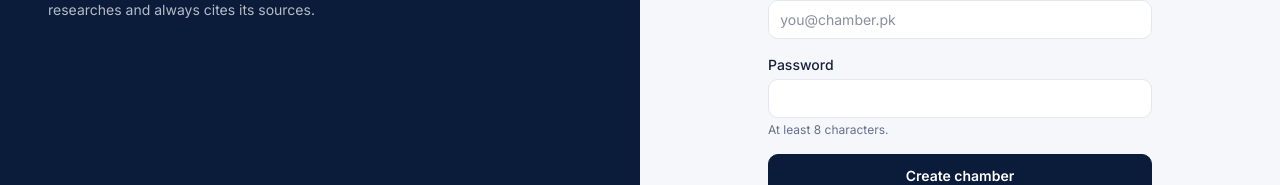
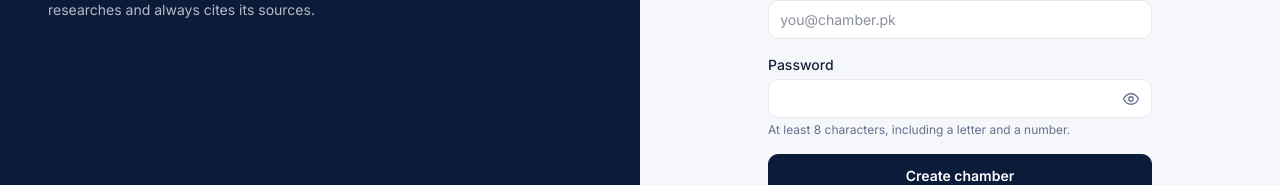
Before and after one commit to ghulamjelani-ai/lexmind-ai, a Next.js app in the folder frontend/: page /signup in a window 1280 px wide. Shown: the part 470-655 px from the top of the page. Built offline with nearby package versions, Linux system fonts and the light colour scheme; no server answers.

Commit message:
Add show-password toggle and stronger signup password rule

```diff
--- a/frontend/src/app/login/page.tsx
+++ b/frontend/src/app/login/page.tsx
@@ -115,19 +115,53 @@ function Field({
   autoComplete?: string;
   inputMode?: "numeric";
 }) {
+  const [reveal, setReveal] = useState(false);
+  const isPassword = type === "password";
+  const inputType = isPassword && reveal ? "text" : type;
   return (
     <label className="block">
       <span className="mb-1 block text-sm font-medium text-[var(--text)]">{label}</span>
+      <div className="relative">
         <input
-        type={type}
+          type={inputType}
           value={value}
           onChange={(e) => onChange(e.target.value)}
           placeholder={placeholder}
           autoComplete={autoComplete}
           inputMode={inputMode}
           required
-        className="input"
+          className={`input ${isPassword ? "pr-10" : ""}`}
         />
+        {isPassword && (
+          <button
+            type="button"
+            onClick={() => setReveal((r) => !r)}
+            aria-label={reveal ? "Hide password" : "Show password"}
+            className="absolute inset-y-0 right-0 flex items-center px-3 text-[var(--muted)] transition hover:text-[var(--text)]"
+          >
+            {reveal ? <EyeOff /> : <Eye />}
+          </button>
+        )}
+      </div>
     </label>
   );
 }
+
+function Eye() {
+  return (
+    <svg width="18" height="18" viewBox="0 0 24 24" fill="none" stroke="currentColor" strokeWidth="1.7" strokeLinecap="round" strokeLinejoin="round">
+      <path d="M2 12s3.5-7 10-7 10 7 10 7-3.5 7-10 7-10-7-10-7z" />
+      <circle cx="12" cy="12" r="3" />
+    </svg>
+  );
+}
+
+function EyeOff() {
+  return (
+    <svg width="18" height="18" viewBox="0 0 24 24" fill="none" stroke="currentColor" strokeWidth="1.7" strokeLinecap="round" strokeLinejoin="round">
+      <path d="M3 3l18 18" />
+      <path d="M10.6 10.6a3 3 0 0 0 4.2 4.2" />
+      <path d="M9.9 5.1A10 10 0 0 1 12 5c6.5 0 10 7 10 7a17 17 0 0 1-3.4 4.1M6.1 6.1A17 17 0 0 0 2 12s3.5 7 10 7a10 10 0 0 0 3-.5" />
+    </svg>
+  );
+}
--- a/frontend/src/app/signup/page.tsx
+++ b/frontend/src/app/signup/page.tsx
@@ -45,8 +45,8 @@ export default function SignupPage() {
       setError("Chamber ID must be at least 2 characters (letters, numbers, dashes).");
       return;
     }
-    if (password.length < 8) {
-      setError("Password must be at least 8 characters.");
+    if (password.length < 8 || !/[a-zA-Z]/.test(password) || !/[0-9]/.test(password)) {
+      setError("Password must be at least 8 characters and include a letter and a number.");
       return;
     }
 
@@ -142,7 +142,9 @@ export default function SignupPage() {
             <Field label="Email" type="email" value={email} onChange={setEmail} placeholder="you@chamber.pk" autoComplete="email" />
             <div>
               <Field label="Password" type="password" value={password} onChange={setPassword} autoComplete="new-password" />
-              <p className="mt-1 text-xs text-[var(--muted)]">At least 8 characters.</p>
+              <p className="mt-1 text-xs text-[var(--muted)]">
+                At least 8 characters, including a letter and a number.
+              </p>
             </div>
 
             {error && <p className="badge badge-bad w-full justify-start px-3 py-2 font-normal">{error}</p>}
@@ -179,18 +181,52 @@ function Field({
   placeholder?: string;
   autoComplete?: string;
 }) {
+  const [reveal, setReveal] = useState(false);
+  const isPassword = type === "password";
+  const inputType = isPassword && reveal ? "text" : type;
   return (
     <label className="block">
       <span className="mb-1 block text-sm font-medium text-[var(--text)]">{label}</span>
+      <div className="relative">
         <input
-        type={type}
+          type={inputType}
           value={value}
           onChange={(e) => onChange(e.target.value)}
           placeholder={placeholder}
           autoComplete={autoComplete}
           required
-        className="input"
+          className={`input ${isPassword ? "pr-10" : ""}`}
         />
+        {isPassword && (
+          <button
+            type="button"
+            onClick={() => setReveal((r) => !r)}
+            aria-label={reveal ? "Hide password" : "Show password"}
+            className="absolute inset-y-0 right-0 flex items-center px-3 text-[var(--muted)] transition hover:text-[var(--text)]"
+          >
+            {reveal ? <EyeOff /> : <Eye />}
+          </button>
+        )}
+      </div>
     </label>
   );
 }
+
+function Eye() {
+  return (
+    <svg width="18" height="18" viewBox="0 0 24 24" fill="none" stroke="currentColor" strokeWidth="1.7" strokeLinecap="round" strokeLinejoin="round">
+      <path d="M2 12s3.5-7 10-7 10 7 10 7-3.5 7-10 7-10-7-10-7z" />
+      <circle cx="12" cy="12" r="3" />
+    </svg>
+  );
+}
+
+function EyeOff() {
+  return (
+    <svg width="18" height="18" viewBox="0 0 24 24" fill="none" stroke="currentColor" strokeWidth="1.7" strokeLinecap="round" strokeLinejoin="round">
+      <path d="M3 3l18 18" />
+      <path d="M10.6 10.6a3 3 0 0 0 4.2 4.2" />
+      <path d="M9.9 5.1A10 10 0 0 1 12 5c6.5 0 10 7 10 7a17 17 0 0 1-3.4 4.1M6.1 6.1A17 17 0 0 0 2 12s3.5 7 10 7a10 10 0 0 0 3-.5" />
+    </svg>
+  );
+}
```
Lines whose indentation alone changed are shown as unchanged.
